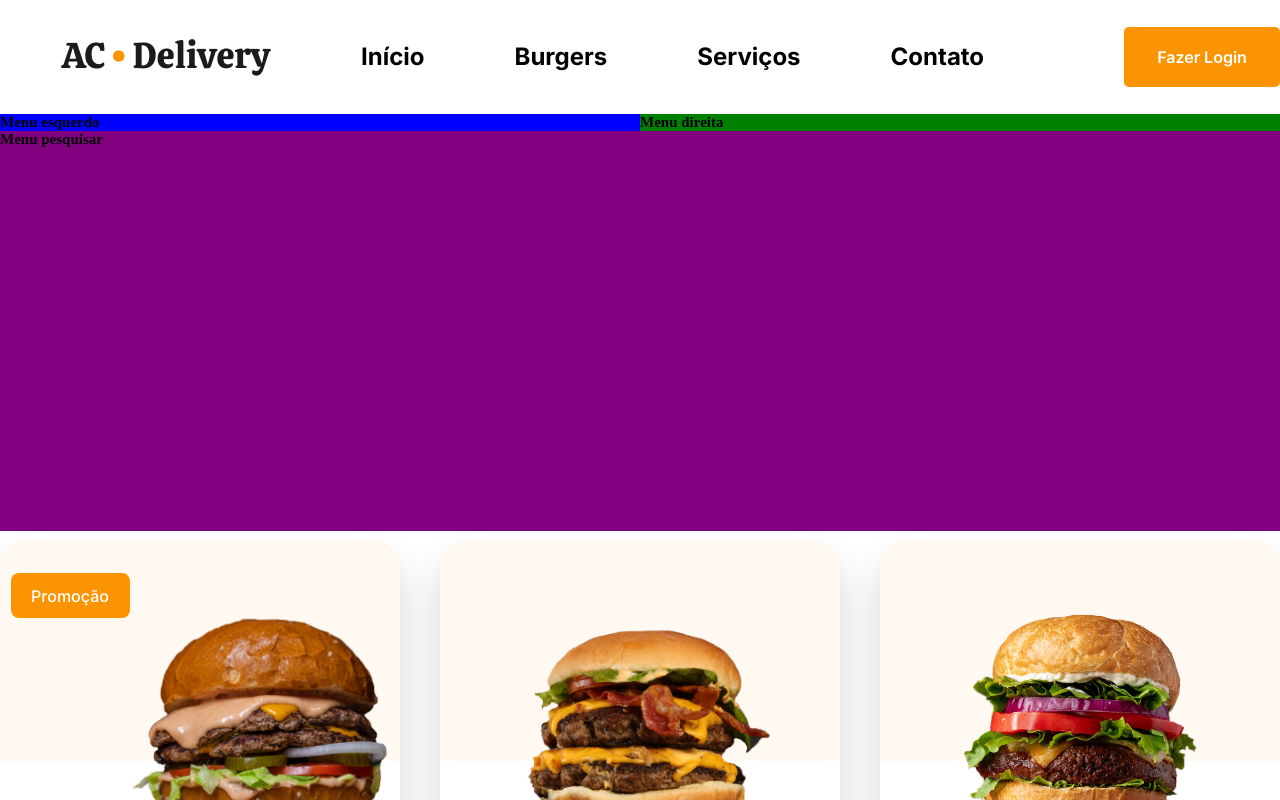
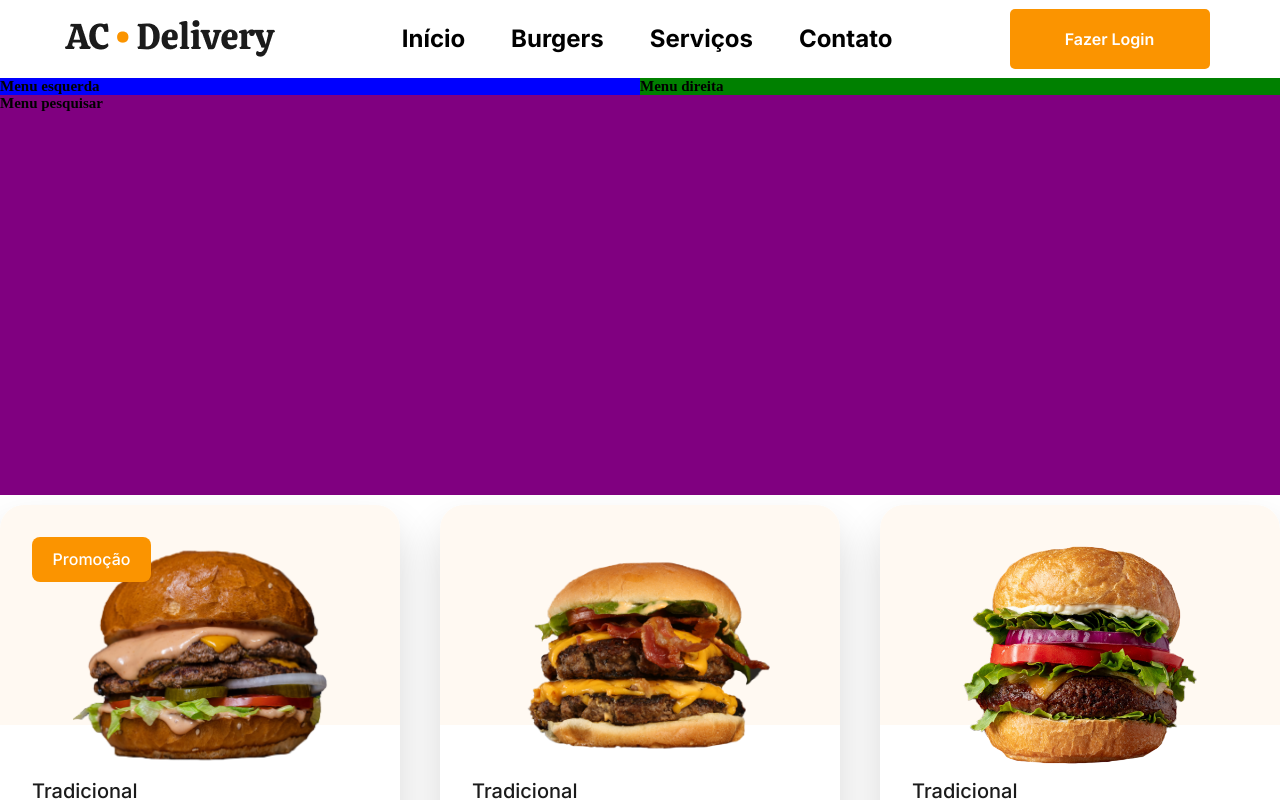
Before and after one commit to Toteck/AC-Delivery, a React (Vite) app: page / in a window 1280 px wide. Shown: the top 800 px of the page. Built offline with nearby package versions, Linux system fonts and the light colour scheme.

Commit message:
style: posicionamento do rotulo promocao

```diff
--- a/src/App.css
+++ b/src/App.css
@@ -20,24 +20,21 @@ header {
 }
 
 #AC {
-  margin-right: 1rem;
-  margin-left: 6rem;
+  margin-right: 5%;
+  margin-left: 5%;
 }
 
 #Menu {
   display: flex;
-  margin-left: 4rem;
-  padding: 4rem;
+  margin-left: 3%;
+  padding: 1.9%;
+  gap: 3%;
 }
 
 #Menu h1 {
-  margin-right: 9rem;
+  margin-right: 10%;
   font-family: Inter;
   font-size: 2.4rem;
-  font-weight: 40rem;
-  line-height: 3.4rem;
-  letter-spacing: 0em;
-  text-align: left;
 }
 
 
--- a/src/App.jsx
+++ b/src/App.jsx
@@ -1,7 +1,8 @@
 import './App.css'
 import {Button} from './components/Button'
-import Logos from "./Logos/AC.png";
+import Logos from "./Logos/AC.png"
 import {Produto} from "./components/Produto"
+
 
 
 export default function App() {
@@ -19,7 +20,7 @@ export default function App() {
       </header>
       <div className='menu-side'>
       <div className='menu-left'>
-        <h1>Menu esquerdo</h1>
+        <h1>Menu esquerda</h1>
       </div>
       <div className='menu-right'>
         <h1>Menu direita</h1>
--- a/src/components/Button/style.css
+++ b/src/components/Button/style.css
@@ -20,5 +20,5 @@
   color: #fff;
   border: none;
   border-radius: 0.5rem;
-  margin-left: 1rem;
+  margin-left: 18%;
 }
--- a/src/components/Produto/style.css
+++ b/src/components/Produto/style.css
@@ -29,6 +29,11 @@
   height: 44rem;
   background-color: #fff;
   box-shadow: 0px 24px 40px 0px rgba(0, 0, 0, 0.16);
+  z-index: 1;
+}
+
+#promocao {
+  z-index: 2;
 }
 
 .produto .descricao_hamburguer .tipo {
@@ -56,7 +61,8 @@
   border-top-left-radius: 2.4rem;
   display: flex;
   justify-content: center;
-  padding: 3.2rem;
+  position: relative;
+
 }
 
 .produto .imagem_hamburguer #promocao {
@@ -70,12 +76,18 @@
   align-items: center;
   background-color: var(--cor-secundaria);
 
+  position: absolute;
+  top: 3.2rem;
+  left: 3.2rem;
+
+
 }
 
 .produto .imagem_hamburguer #podrao {
     object-fit: contain;
     width: 26rem;
     height: 30rem;
+    margin: 0 8.9rem;
 }
 
 .produto .descricao_hamburguer {
```
Also changed, not shown: src/Logos/emoji.png (added).
